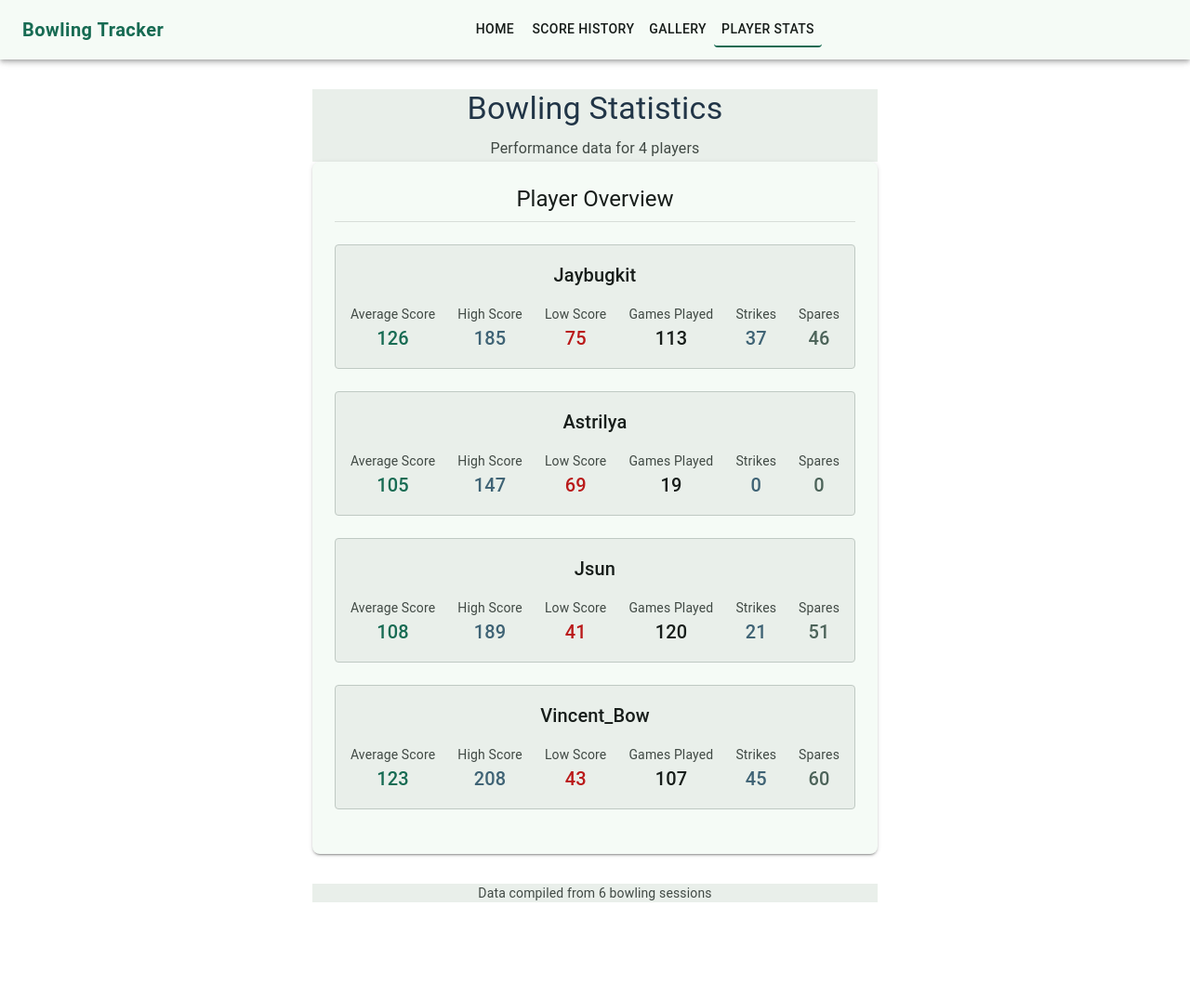
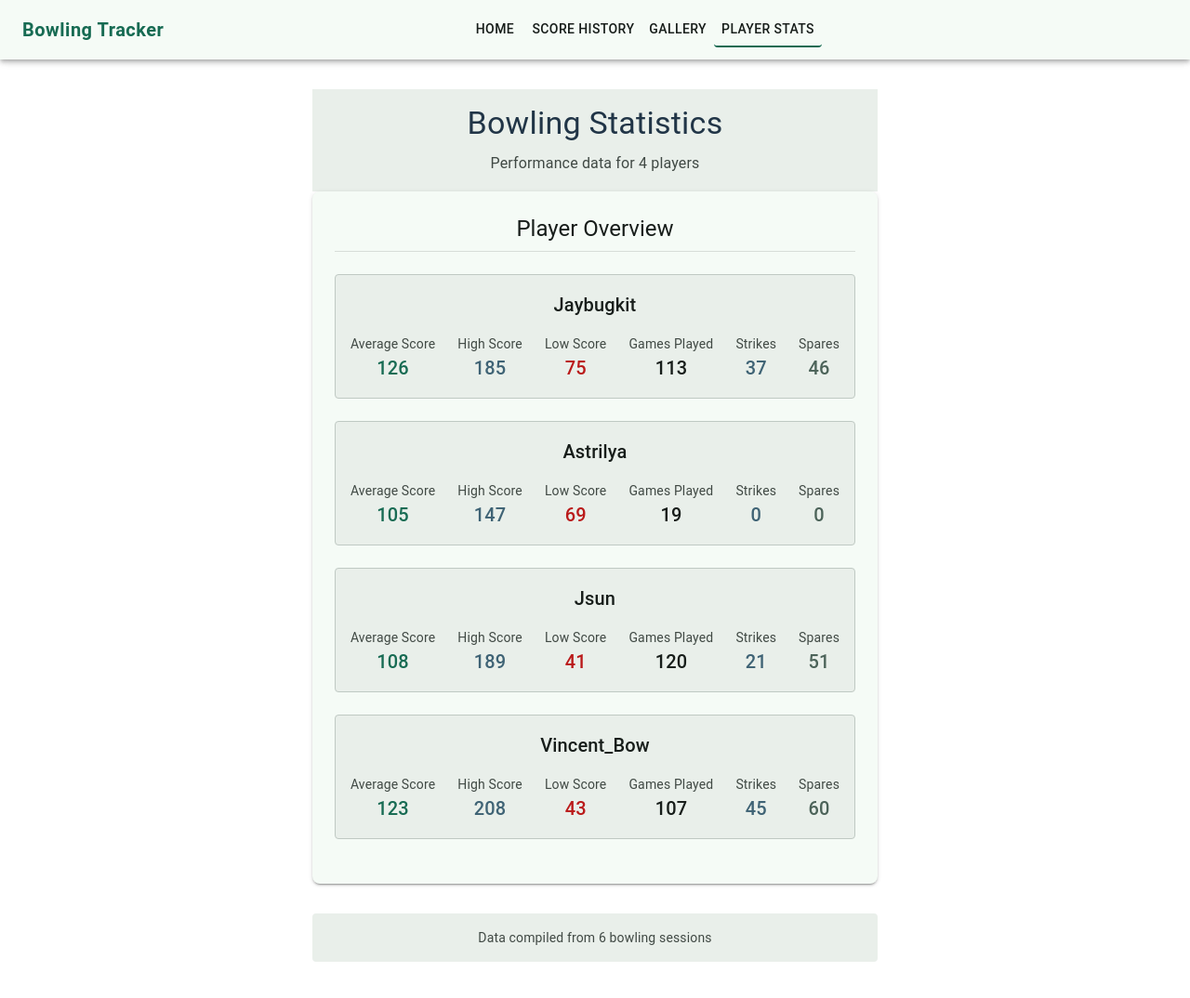
Before and after one commit to jwong65/bowling-project, a React (Vite) app: page /playerstats in a window 1280 px wide. Shown: the top 1074 px of the page at 93% size. Before the commit the page ends 1035 px from the top, so only its background shows below. Built offline with nearby package versions, Linux system fonts and the light colour scheme; some icons are missing.

Commit message:
Added more padding to the bottom text as it was too shallow

```diff
--- a/src/components/BowlingStats.jsx
+++ b/src/components/BowlingStats.jsx
@@ -117,7 +117,7 @@ export default function BowlingStats() {
 
   return (
     <Container maxWidth="xl">
-        <Box sx={{ mt: 8, textAlign: 'center', backgroundColor: 'var(--md-sys-color-surface-container)' }}>
+        <Box sx={{ mt: 8, textAlign: 'center', backgroundColor: 'var(--md-sys-color-surface-container)', p: 2 }}>
             <Typography variant="h4" component="div" gutterBottomsx={{ color: 'var(--md-sys-color-primary)' }}>
                 Bowling Statistics
             </Typography>
@@ -209,7 +209,7 @@ export default function BowlingStats() {
           </Box>
         ))}
       </Paper>
-      <Box sx={{ mb: 4, textAlign: 'center', backgroundColor: 'var(--md-sys-color-surface-container)' }}>
+      <Box sx={{ mb: 4, textAlign: 'center', backgroundColor: 'var(--md-sys-color-surface-container)', borderRadius: 1, p: 2, }}>
         <Typography variant="body2" sx={{ color: "var(--md-sys-color-on-surface-variant)" }}>
           Data compiled from {Object.values(playerStats)[0]?.sessions.length || 0} bowling sessions
         </Typography>
```
